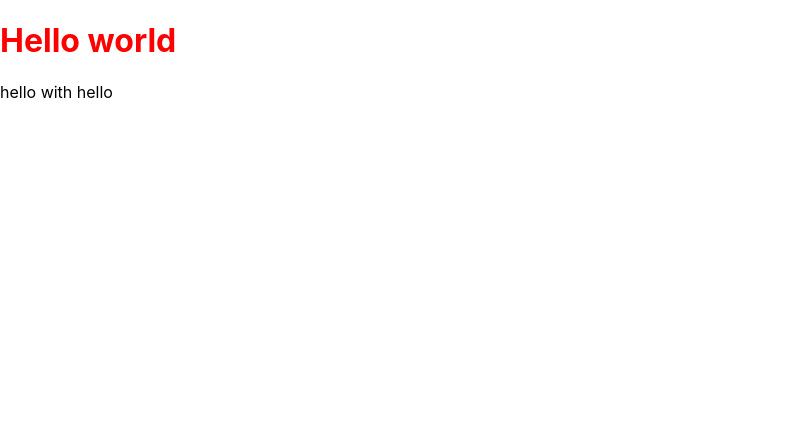
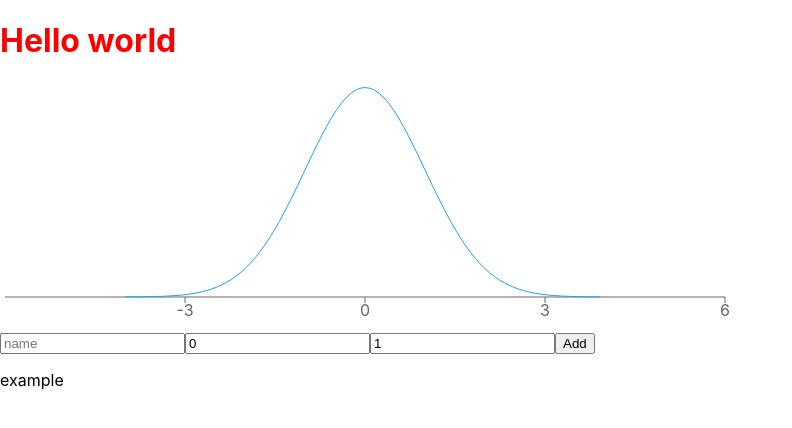
Before and after one commit to Coby-Burckard/Norms-R-Us, a React (Create React App) app in the folder app/: page / in a window 1280 px wide. Shown: the top 428 px of the page, without its empty margins (0-792 px from the left). Built offline with nearby package versions, Linux system fonts and the light colour scheme.

Commit message:
refactoring and allowing additional lines

```diff
--- a/app/package.json
+++ b/app/package.json
@@ -11,12 +11,14 @@
     "@types/react": "^16.14.2",
     "@types/react-dom": "^16.9.8",
     "@types/styled-components": "^5.1.7",
+    "@types/uuid": "^8.3.0",
     "react": "^17.0.1",
     "react-dom": "^17.0.1",
     "react-scripts": "4.0.1",
     "recharts": "^2.0.3",
     "styled-components": "^5.2.1",
     "typescript": "^4.0.3",
+    "uuid": "^8.3.2",
     "web-vitals": "^0.2.4"
   },
   "scripts": {
--- a/app/src/App.tsx
+++ b/app/src/App.tsx
@@ -1,14 +1,14 @@
-import React from 'react';
-import Chart from './components/Chart';
-import Header from './components/Header'
+import React from "react"
+import ChartContainer from "./components/ChartContainer"
+import Header from "./components/Header"
 
 function App() {
   return (
     <div className="App">
-      <Header/>
-      <Chart data={[{name: 'hello'}]}/>
+      <Header />
+      <ChartContainer />
     </div>
-  );
+  )
 }
 
-export default App;
+export default App
--- a/app/src/components/Chart.tsx
+++ b/app/src/components/Chart.tsx
@@ -1,20 +1,24 @@
-import React from 'react'
-import { LineChart, Line, CartesianGrid, XAxis, YAxis } from 'recharts'
+import React from "react"
+import { LineChart, Line, CartesianGrid, XAxis, YAxis } from "recharts"
 
-type props = {
-  data: {
-    name: string;
-    [keys: string]: number | string;
-  }[];
-}
-
-const Chart = ({data}: props) => {
-
-  return (
-    <div>
-      hello with {data[0].name}
-    </div>
-  )
-}
+const Chart = ({
+  mean,
+  stdv,
+  data,
+}: {
+  mean: number
+  stdv: number
+  data: any
+}) => (
+  <LineChart width={730} height={250} data={data}>
+    <XAxis
+      allowDecimals={false}
+      dataKey="input"
+      domain={[mean - 6 * stdv, mean + 6 * stdv]}
+      type="number"
+    />
+    <Line dataKey="prob" stroke="#24A0ED" dot={false} />
+  </LineChart>
+)
 
 export default Chart
--- /dev/null
+++ b/app/src/components/ChartContainer.tsx
@@ -0,0 +1,35 @@
+import React, { useEffect, useReducer, useState } from "react"
+import { generateProbabilityData } from "../helpers/generateData"
+import Chart from "./Chart"
+import InputBlock from "./InputBlock"
+
+import { lineList, probData } from "../types/common"
+import lineListReducer from "../reducers/lineList"
+
+const initialLines: lineList = [
+  {
+    id: "1",
+    name: "example",
+    mean: 0,
+    stdv: 1,
+  },
+]
+
+const ChartContainer = () => {
+  const [mean, setMean] = useState(0)
+  const [stdv, setStdv] = useState(1)
+  const [data, setData] = useState<probData | undefined>(
+    generateProbabilityData({ mean, stdv })
+  )
+
+  const [lines, dispatch] = useReducer(lineListReducer, initialLines)
+
+  return (
+    <div>
+      <Chart mean={mean} stdv={stdv} data={data} />
+      <InputBlock lines={lines} dispatch={dispatch} />
+    </div>
+  )
+}
+
+export default ChartContainer
--- /dev/null
+++ b/app/src/components/InputBlock.tsx
@@ -0,0 +1,65 @@
+import React, { Dispatch, useState } from "react"
+import { LinesAction } from "../reducers/lineList"
+import { lineList } from "../types/common"
+
+type Props = {
+  dispatch: Dispatch<LinesAction>
+  lines: lineList
+}
+
+const InputBlock = ({ dispatch, lines }: Props) => {
+  const [name, setName] = useState("")
+  const [mean, setMean] = useState(0)
+  const [stdv, setStdv] = useState(1)
+
+  const updateName = (event: React.ChangeEvent<HTMLInputElement>) => {
+    setName(event.target.value)
+  }
+
+  const updateMean = (event: React.ChangeEvent<HTMLInputElement>) => {
+    const value = parseInt(event.target.value)
+    if (!isNaN(value)) {
+      setMean(value)
+    }
+  }
+
+  const updateStdv = (event: React.ChangeEvent<HTMLInputElement>) => {
+    const value = parseInt(event.target.value)
+    if (!isNaN(value)) {
+      setStdv(value)
+    }
+  }
+
+  const addLine = () => {
+    if (
+      name.length > 0 &&
+      typeof stdv === "number" &&
+      typeof mean === "number"
+    ) {
+      dispatch({
+        type: "ADD",
+        data: {
+          name,
+          mean,
+          stdv,
+        },
+      })
+    } else {
+      console.log("invalid submission")
+    }
+  }
+
+  return (
+    <div>
+      <input value={name} onChange={updateName} placeholder="name" />
+      <input value={mean} onChange={updateMean} placeholder="mean" />
+      <input value={stdv} onChange={updateStdv} placeholder="stdv" />
+      <button onClick={addLine}>Add</button>
+      {lines.map((line) => (
+        <p key={line.id}>{line.name}</p>
+      ))}
+    </div>
+  )
+}
+
+export default InputBlock
--- a/app/src/helpers/generateData.ts
+++ b/app/src/helpers/generateData.ts
@@ -15,7 +15,7 @@ const getInputs = (min: number, max: number, points: number): number[] => {
 }
 
 const generateProbabilityData = ({ mean, stdv }: inputs) => {
-  const data = []
+  const data: { input: number; prob: number }[] = []
   const min = mean - 4 * stdv
   const max = mean + 4 * stdv
 
@@ -31,6 +31,8 @@ const generateProbabilityData = ({ mean, stdv }: inputs) => {
       prob: probFunc(input),
     })
   })
+
+  return data
 }
 
 export { generateProbabilityData }
--- /dev/null
+++ b/app/src/reducers/lineList.ts
@@ -0,0 +1,34 @@
+import { lineList } from "../types/common"
+import { v4 } from "uuid"
+
+type LinesAction =
+  | {
+      type: "ADD"
+      data: {
+        name: string
+        mean: number
+        stdv: number
+      }
+    }
+  | {
+      type: "DELETE"
+      id: string
+    }
+
+function linesReducer(state: lineList, action: LinesAction): lineList {
+  switch (action.type) {
+    case "ADD":
+      return [
+        ...state,
+        {
+          ...action.data,
+          id: v4(),
+        },
+      ]
+    case "DELETE":
+      return state.filter((line) => line.id !== action.id)
+  }
+}
+
+export default linesReducer
+export type { LinesAction }
--- /dev/null
+++ b/app/src/types/common.ts
@@ -0,0 +1,13 @@
+type probData = {
+  input: number
+  [key: string]: number | string
+}[]
+
+type lineList = {
+  id: string
+  name: string
+  mean: number
+  stdv: number
+}[]
+
+export type { probData, lineList }
```
Also changed, not shown: app/src/reducers/probData.tsx (added, +17 -0 lines), 1 other file (tests, documents, lock files or other folders).
